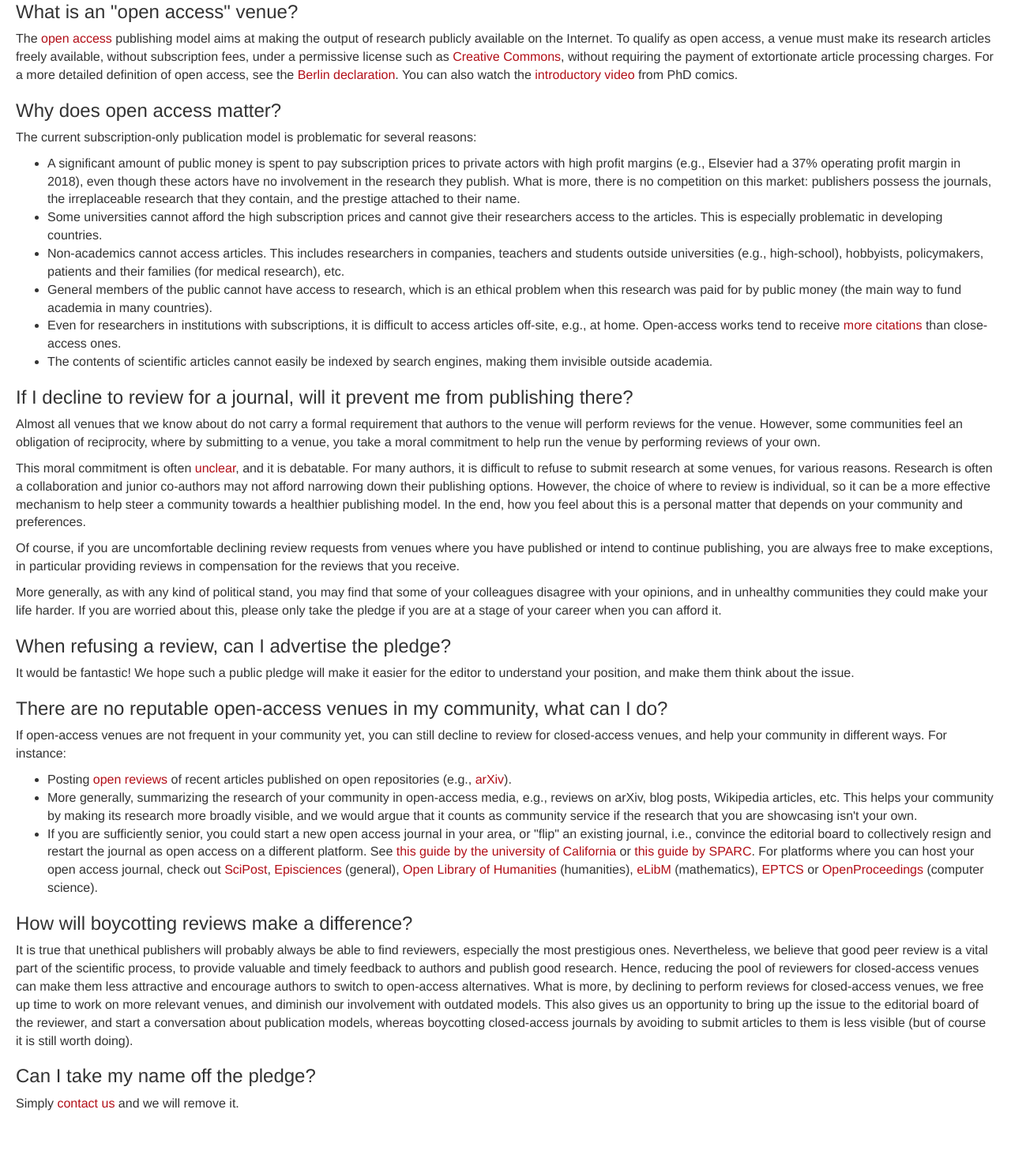
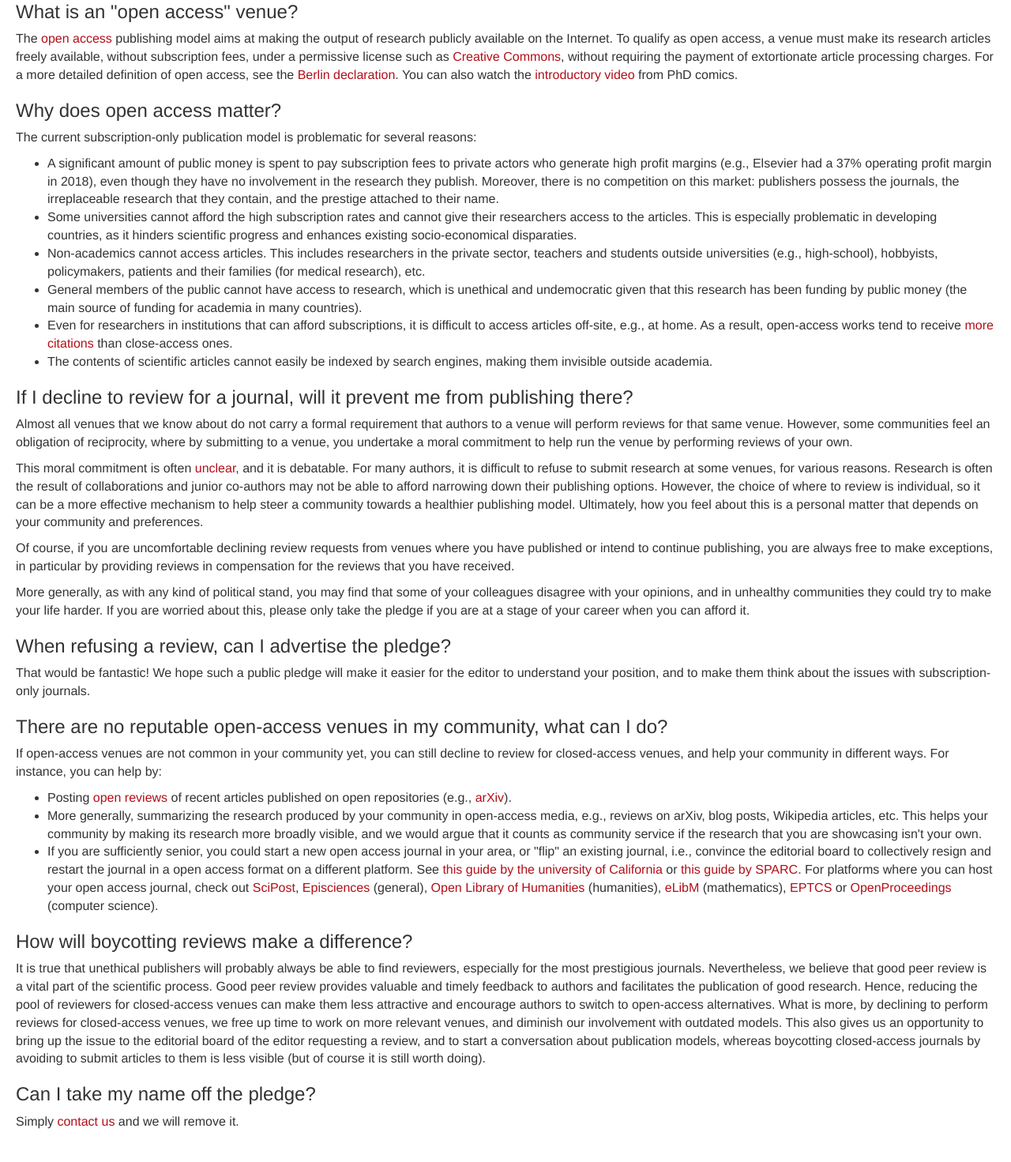
Before and after one commit to dissemin/no-free-view-no-review, a Django app: page /faq in a window 1280 px wide. Shown: the part 153-1624 px from the top of the page at 79% size. Before the commit the page ends 1559 px from the top, so only its background shows below. Run offline with Django 3.2, Linux system fonts and the light colour scheme; some libraries are stand-ins or nearby versions.

Commit message:
Update faq.html

```diff
--- a/signatories/templates/faq.html
+++ b/signatories/templates/faq.html
@@ -22,25 +22,26 @@ PhD comics.</p>
 reasons:</p>
 
 <ul>
-  <li>A significant amount of public money is spent to pay subscription prices
-    to private actors with high profit margins (e.g., Elsevier had a 37%
-    operating profit margin in 2018), even though these actors have no
-    involvement in the research they publish. What is more, there is no
+  <li>A significant amount of public money is spent to pay subscription fees
+    to private actors who generate high profit margins (e.g., Elsevier had a 37%
+    operating profit margin in 2018), even though they have no
+    involvement in the research they publish. Moreover, there is no
     competition on this market: publishers possess the journals, the
     irreplaceable research that they contain, and the prestige attached to their
   name.</li>
-  <li>Some universities cannot afford the high subscription prices and cannot give
+  <li>Some universities cannot afford the high subscription rates and cannot give
     their researchers access to the articles. This is especially problematic in
-    developing countries.</li>
+    developing countries, as it hinders scientific progress and enhances existing socio-economical
+    disparaties. </li>
   <li>Non-academics cannot access articles. This includes researchers in
-    companies, teachers and students outside universities (e.g., high-school),
+    the private sector, teachers and students outside universities (e.g., high-school),
     hobbyists, policymakers, patients and their families (for medical research),
     etc.</li>
-  <li>General members of the public cannot have access to research, which is an
-    ethical problem when this research was paid for by public money (the
-    main way to fund academia in many countries).</li>
-  <li>Even for researchers in institutions with subscriptions, it is difficult to access
-    articles off-site, e.g., at home. Open-access works tend to receive
+  <li>General members of the public cannot have access to research, which is
+    unethical and undemocratic given that this research has been funding by public money (the
+    main source of funding for academia in many countries).</li>
+  <li>Even for researchers in institutions that can afford subscriptions, it is difficult to access
+    articles off-site, e.g., at home. As a result, open-access works tend to receive
     <a href="https://www.ncbi.nlm.nih.gov/pmc/articles/PMC2956678/">more citations</a>
     than close-access ones.</li>
   <li>The contents of scientific articles cannot easily be indexed by search
@@ -50,52 +51,52 @@ reasons:</p>
 <h3>If I decline to review for a journal, will it prevent me from publishing
   there?</h3>
 <p>Almost all venues that we know about do not carry a formal requirement that
-authors to the venue will perform reviews for the venue. However, some communities
-feel an obligation of reciprocity, where by submitting to a venue, you take a
+authors to a venue will perform reviews for that same venue. However, some communities
+feel an obligation of reciprocity, where by submitting to a venue, you undertake a
 moral commitment to help run the venue by performing reviews of your own.</p>
 
 <p>This moral commitment is often <a
   href="https://academia.stackexchange.com/questions/122201/does-the-peer-review-reciprocity-principle-apply-globally-or-per-venue">unclear</a>,
 and it is debatable. For many authors, it is difficult to refuse to
-submit research at some venues, for various reasons. Research is often a collaboration
-and junior co-authors may not afford narrowing down their publishing options. However, the choice of where to
+submit research at some venues, for various reasons. Research is often the result of collaborations
+and junior co-authors may not be able to afford narrowing down their publishing options. However, the choice of where to
 review is individual, so it can be a more effective mechanism to help steer a
-community towards a healthier publishing model. In the end, how you feel about
+community towards a healthier publishing model. Ultimately, how you feel about
 this is a personal matter that depends on your community and preferences.</p>
 
 <p>Of course, if you are uncomfortable declining review requests from venues where you have
 published or intend to continue publishing, you are always free to make
-exceptions, in particular providing reviews in compensation for the reviews that
-you receive.</p>
+exceptions, in particular by providing reviews in compensation for the reviews that
+you have received.</p>
 
 <p>More generally, as with any kind of political stand, you may find that some of
 your colleagues disagree with your opinions, and in unhealthy communities they
-could make your life harder. If you are worried about this, please only take the
+could try to make your life harder. If you are worried about this, please only take the
 pledge if you are at a stage of your career when you can afford it.</p>
 
 <h3>When refusing a review, can I advertise the pledge?</h3>
 
-<p>It would be fantastic! We hope such a public pledge will make it easier
-for the editor to understand your position, and make them think about the issue.</p>
+<p>That would be fantastic! We hope such a public pledge will make it easier
+for the editor to understand your position, and to make them think about the issues with subscription-only journals.</p>
 
 <h3>There are no reputable open-access venues in my community, what can I
   do?</h3>
-<p>If open-access venues are not frequent in your community yet, you can still
+<p>If open-access venues are not common in your community yet, you can still
 decline to review for closed-access venues, and help your community in different
-ways. For instance:</p>
+ways. For instance, you can help by:</p>
 <ul>
   <li>Posting <a href="https://en.wikipedia.org/wiki/Open_peer_review">open
       reviews</a> of recent articles published on open repositories (e.g., <a
       href="https://en.wikipedia.org/wiki/ArXiv">arXiv</a>).</li>
-  <li>More generally, summarizing the research of your community in open-access
+  <li>More generally, summarizing the research produced by your community in open-access
     media, e.g., reviews on arXiv, blog posts, Wikipedia articles, etc. This
     helps your community by making its research more broadly visible, and we
     would argue that it counts as community service if the research that you are
     showcasing isn't your own.</li>
   <li>If you are sufficiently senior, you could start a new open access
     journal in your area, or "flip" an existing journal, i.e., convince the
-    editorial board to collectively resign and restart the journal as open
-    access on a different platform. See <a
+    editorial board to collectively resign and restart the journal in a open
+    access format on a different platform. See <a
       href="https://osc.universityofcalifornia.edu/wp-content/uploads/2019/02/UC-OSC-Guide-to-Transitioning-Journals-to-OA.pdf">this
       guide by the university of California</a> or <a
       href="https://sparcopen.org/our-work/transitioning-your-journal/">this
@@ -110,15 +111,15 @@ ways. For instance:</p>
 
 <h3>How will boycotting reviews make a difference?</h3>
 <p>It is true that unethical publishers will probably always be able to
-find reviewers, especially the most prestigious ones. Nevertheless, we believe
-that good peer review is a vital part of the scientific process, to provide
-valuable and timely feedback to authors and publish good research. Hence,
+find reviewers, especially for the most prestigious journals. Nevertheless, we believe
+that good peer review is a vital part of the scientific process. Good peer review provides
+valuable and timely feedback to authors and facilitates the publication of good research. Hence,
 reducing the pool of reviewers for closed-access venues can make them less
 attractive and encourage authors to switch to open-access alternatives. What is
 more, by declining to perform reviews for closed-access venues, we free up time
 to work on more relevant venues, and diminish our involvement with outdated
 models. This also gives us an opportunity to bring up the issue to the editorial
-board of the reviewer, and start a conversation about publication models,
+board of the editor requesting a review, and to start a conversation about publication models,
 whereas boycotting closed-access journals by avoiding to submit articles to them
 is less visible (but of course it is still worth doing).</p>
 
```
